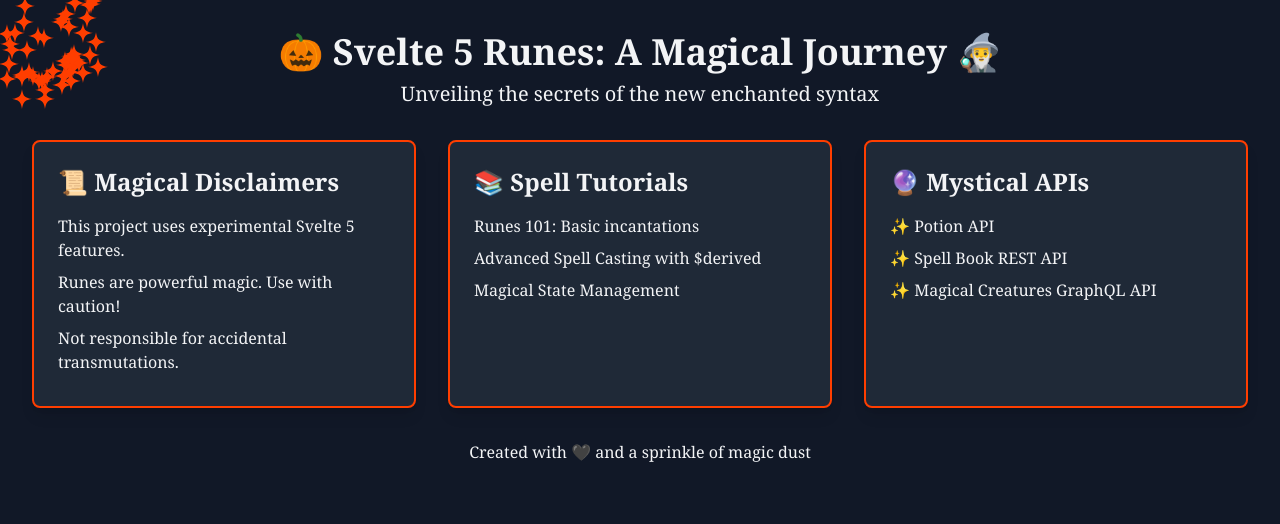
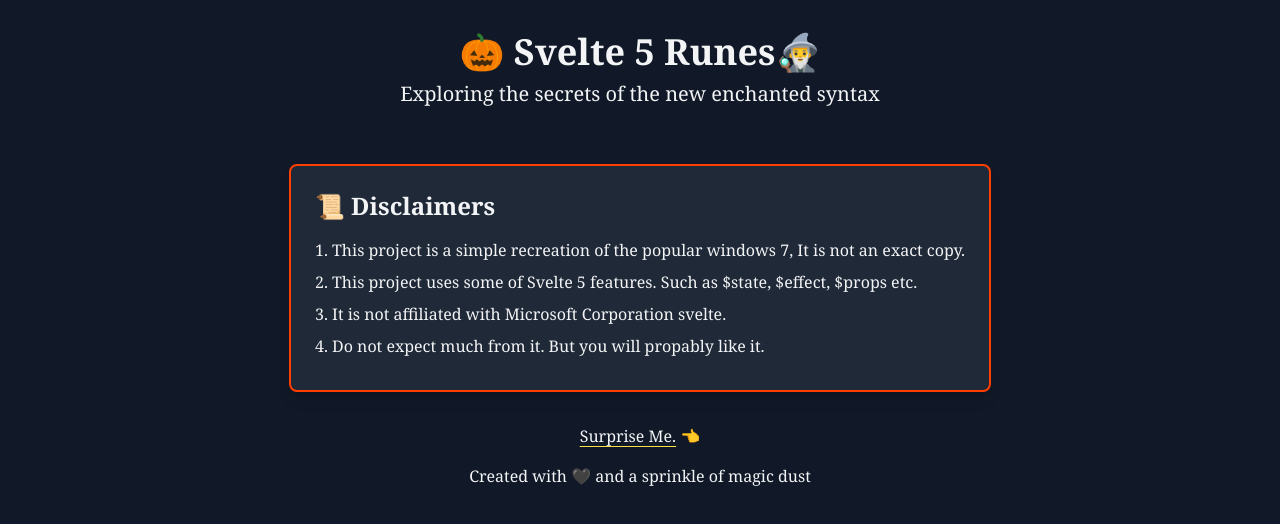
Before and after one commit to emee-dev/win7, a SvelteKit app: page / in a window 1280 px wide. Shown: the top 524 px of the page. Built offline with nearby package versions, Linux system fonts and the light colour scheme; a small style sheet from the web is missing; a web font is replaced by a local one.

Commit message:
fix the landing page

```diff
--- a/package.json
+++ b/package.json
@@ -53,6 +53,7 @@
 		"dom-to-image-more": "^3.5.0",
 		"html2canvas": "^1.4.1",
 		"interactjs": "^1.10.27",
+		"motion": "^11.16.4",
 		"moveable": "^0.53.0",
 		"plyr": "^3.7.8",
 		"process": "^0.11.10",
--- a/src/routes/+page.svelte
+++ b/src/routes/+page.svelte
@@ -1,45 +1,16 @@
 <script lang="ts">
-  import Sparkle from "./Sparkle.svelte";
-
   const disclaimers = [
-    "This project uses experimental Svelte 5 features.",
-    "Runes are powerful magic. Use with caution!",
-    "Not responsible for accidental transmutations.",
+    "1. This project is a simple recreation of the popular windows 7, It is not an exact copy. ",
+    "2. This project uses some of Svelte 5 features. Such as $state, $effect, $props etc.",
+    "3. It is not affiliated with Microsoft Corporation svelte.",
+    "4. Do not expect much from it. But you will propably like it.",
   ];
-
-  const tutorials = [
-    "Runes 101: Basic incantations",
-    "Advanced Spell Casting with $derived",
-    "Magical State Management",
-  ];
-
-  const apis = [
-    "Potion API",
-    "Spell Book REST API",
-    "Magical Creatures GraphQL API",
-  ];
-
-  let showMagic = $state(false);
 
   interface SectionProps {
     title: string;
     items: string[];
     listType?: "disc" | "decimal" | "none";
   }
-
-  $effect(() => {
-    const timer = setTimeout(() => {
-      showMagic = true;
-    }, 1000);
-
-    return () => clearTimeout(timer);
-  });
-
-  $effect(() => {
-    if (showMagic) {
-      console.log("The magic has been revealed!");
-    }
-  });
 </script>
 
 {#snippet section({ title, items, listType = "disc" }: SectionProps)}
@@ -59,49 +30,27 @@
 {/snippet}
 
 <div
-  class="min-h-screen bg-gray-900 text-gray-100 p-8 font-serif relative overflow-hidden"
+  class="h-screen bg-gray-900 text-gray-100 p-8 font-serif relative overflow-hidden"
 >
-  {#each Array.from({ length: 50 }).fill(50) as item}
-    <Sparkle />
-  {/each}
-
   <header class="text-center mb-8">
-    <h1 class="text-4xl font-bold mb-2">
-      🎃 Svelte 5 Runes: A Magical Journey 🧙‍♂️
-    </h1>
-    <p class="text-xl">Unveiling the secrets of the new enchanted syntax</p>
+    <h1 class="text-4xl font-bold mb-2">🎃 Svelte 5 Runes🧙‍♂️</h1>
+    <p class="text-xl">Exploring the secrets of the new enchanted syntax</p>
   </header>
 
-  <div>
-    {#if showMagic}
-      <main
-        initial={{ opacity: 0 }}
-        animate={{ opacity: 1 }}
-        exit={{ opacity: 0 }}
-        transition={{ duration: 1 }}
-        class="grid grid-cols-1 md:grid-cols-3 gap-8"
-      >
-        {@render section({
-          title: "📜 Magical Disclaimers",
-          items: disclaimers,
-        })}
-
-        {@render section({
-          title: "📚 Spell Tutorials",
-          items: tutorials,
-          listType: "decimal",
-        })}
-
-        {@render section({
-          title: "🔮 Mystical APIs",
-          items: apis,
-          listType: "none",
-        })}
-      </main>
-    {/if}
+  <div class="">
+    <main class="grid grid-cols-1 place-items-center pt-6 mb-8">
+      {@render section({
+        title: "📜 Disclaimers",
+        items: disclaimers,
+      })}
+    </main>
   </div>
 
-  <footer class="text-center mt-8">
+  <footer class="text-center mt-8 h-full">
+    <button class="mb-4 decoration-yellow-300">
+      <a href="/win7" class="underline underline-offset-4"> Surprise Me.</a> 👈
+    </button>
+
     <p>Created with 🖤 and a sprinkle of magic dust</p>
   </footer>
 </div>
--- a/src/routes/Sparkle.svelte
+++ /dev/null
@@ -1,46 +0,0 @@
-<script lang="ts">
-  import { onMount } from "svelte";
-
-  interface SparkleProps {
-    color?: string;
-  }
-
-  let position = $state({ x: 0, y: 0 });
-
-  let { color = "#FF3E00" }: SparkleProps = $props();
-
-  onMount(() => {
-    const x = Math.random() * 100;
-    const y = Math.random() * 100;
-
-    position = { x, y };
-  });
-</script>
-
-<svg
-  width="20"
-  height="20"
-  viewBox="0 0 160 160"
-  fill="none"
-  xmlns="http://www.w3.org/2000/svg"
-  style="position: absolute; left: {position.x}px; top: {position.y}px; transform: translate(-50%, -50%); animation: sparkle 1s infinite alternate;;"
->
-  <path
-    d="M80 0C80 0 84.2846 41.2925 101.496 58.504C118.707 75.7154 160 80 160 80C160 80 118.707 84.2846 101.496 101.496C84.2846 118.707 80 160 80 160C80 160 75.7154 118.707 58.504 101.496C41.2925 84.2846 0 80 0 80C0 80 41.2925 75.7154 58.504 58.504C75.7154 41.2925 80 0 80 0Z"
-    fill={color}
-  />
-</svg>
-
-<style>
-  @keyframes sparkle {
-    0% {
-      opacity: 0;
-    }
-    50% {
-      opacity: 1;
-    }
-    100% {
-      opacity: 0;
-    }
-  }
-</style>
```
Also changed, not shown: 1 other file (tests, documents, lock files or other folders).
